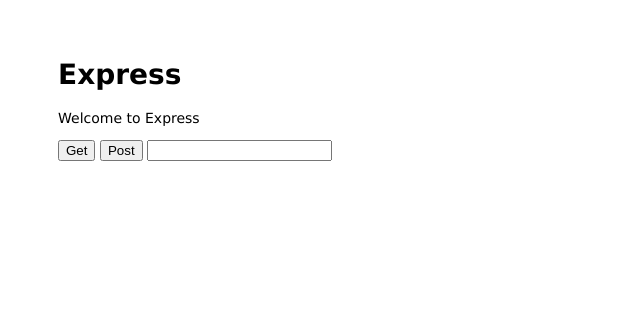
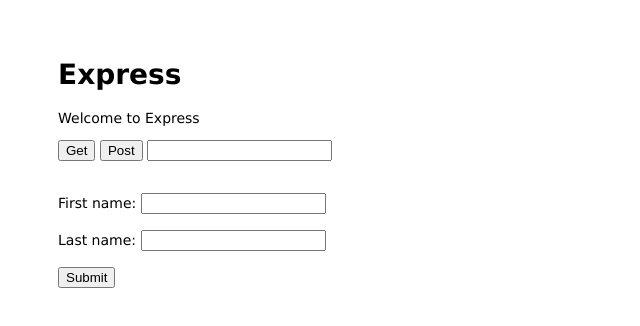
Before and after one commit to sogono/expressEndpointDemo, a website: page public/index.html in a window 1280 px wide. Shown: the whole page, without its empty margins (0-640 px from the left). Drawn offline with nearby package versions, Linux system fonts and the light colour scheme.

Commit message:
added form example

```diff
--- a/app.js
+++ b/app.js
@@ -3,6 +3,7 @@
 var cookieParser = require('cookie-parser');
 var logger = require('morgan');
 
+var apiRouter = require('./routes/api');
 var indexRouter = require('./routes/index');
 var usersRouter = require('./routes/users');
 var pokemonRouter = require('./routes/pokemon');
@@ -16,6 +17,7 @@
 app.use(express.static(path.join(__dirname, 'public'),{extensions:['html']}));
 
 app.use('/', indexRouter);
+app.use('/api', apiRouter);
 app.use('/users', usersRouter);
 app.use('/pokemon', pokemonRouter);
 
--- a/public/index.html
+++ b/public/index.html
@@ -18,7 +18,17 @@
     <button id="b2" onclick="b2()">Post</button>
     <input type="text" id="t1">
   </div>
-
+  <br>
+  <br>
+  <div>
+    <form action="/api/formData" method="POST">
+      <label for="fname">First name:</label>
+      <input type="text" id="fname" name="fname"><br><br>
+      <label for="lname">Last name:</label>
+      <input type="text" id="lname" name="lname"><br><br>
+      <input type="submit" value="Submit">
+    </form>
+  </div>
 </body>
 
 </html>
```
Also changed, not shown: routes/api.js (added, +10 -0 lines).
